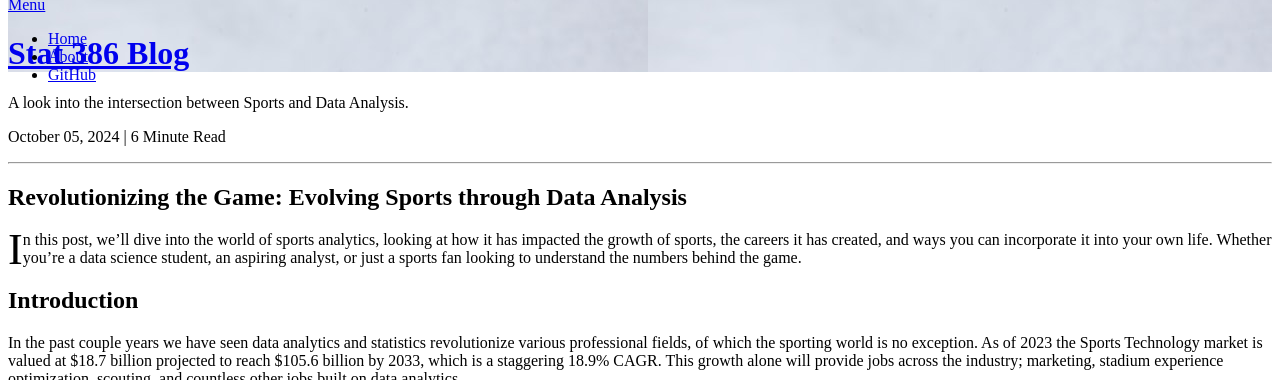
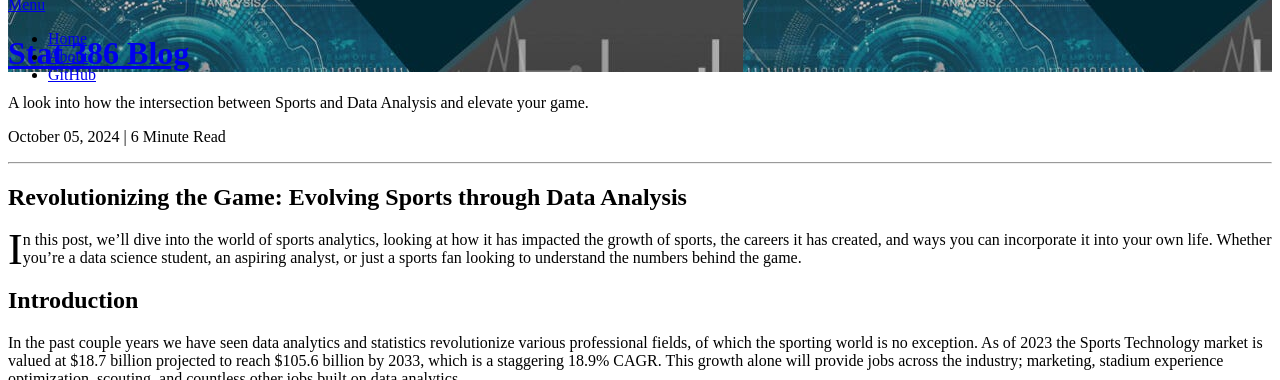
Before and after one commit to eladle21/my-blog, a Jekyll site: the page built from _posts/2024-10-05-Rough-Draft.md, in a window 1280 px wide and 900 px high, cut to the strip 112-492 px from the top of the window. Built offline with Jekyll 4.4.1, drawn with Linux system fonts in a browser that asks for light colours; nearby versions of some CDN libraries.

Commit message:
add header image and insert it to the blog

```diff
--- a/_posts/2024-10-05-Rough-Draft.md
+++ b/_posts/2024-10-05-Rough-Draft.md
@@ -2,8 +2,8 @@
 layout: post
 title:  "Revolutionizing the Game: Evolving Sports through Data Analysis"
 date: 2024-10-05
-description: A look into the intersection between Sports and Data Analysis.
-image: "/assets/img/image5.jpg"
+description: A look into how the intersection between Sports and Data Analysis and elevate your game.
+image: "/assets/img/sports_header.jpg"
 display_image: false  # change this to true to display the image below the banner
 ---
 <p class="intro"><span class="dropcap">I</span>n this post, we’ll dive into the world of sports analytics, looking at how it has impacted the growth of sports, the careers it has created, and ways you can incorporate it into your own life.  Whether you’re a data science student, an aspiring analyst, or just a sports fan looking to understand the numbers behind the game.</p>
```
Also changed, not shown: assets/img/sports_header.jpg (added).
